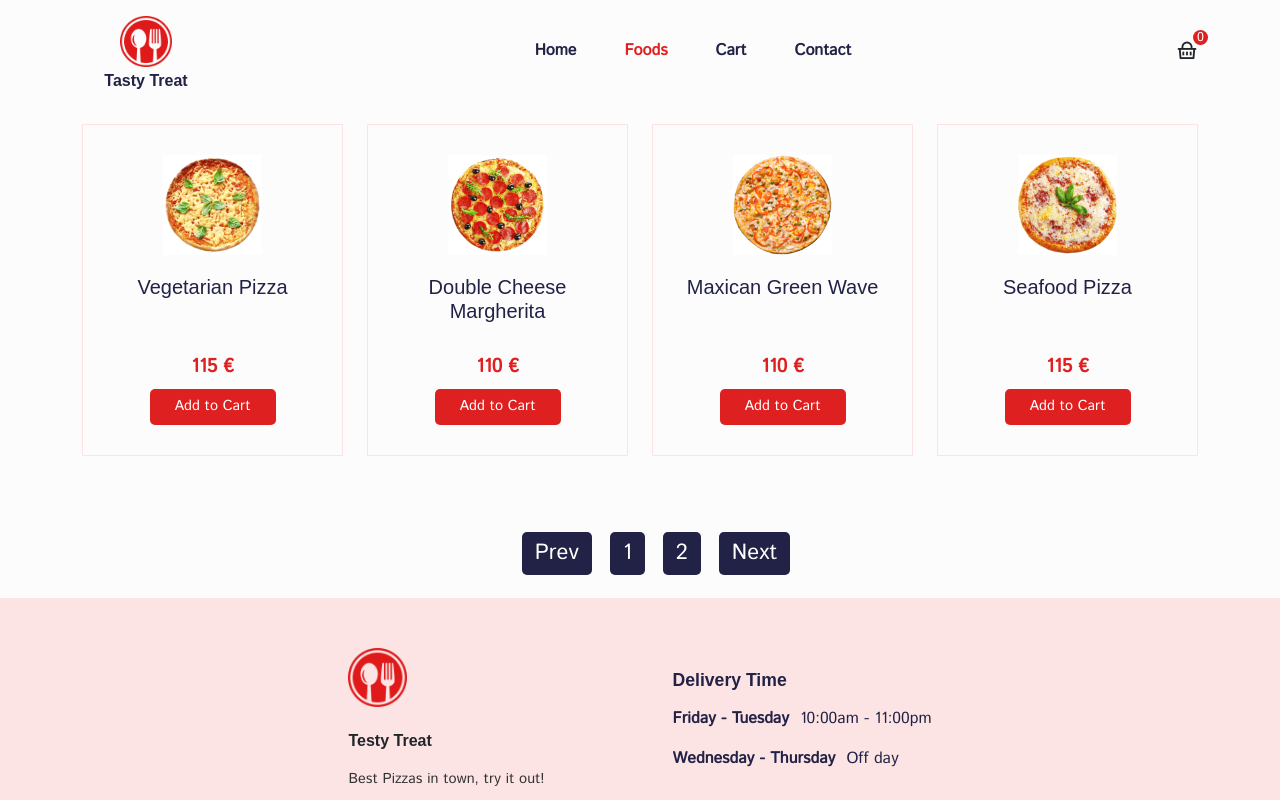
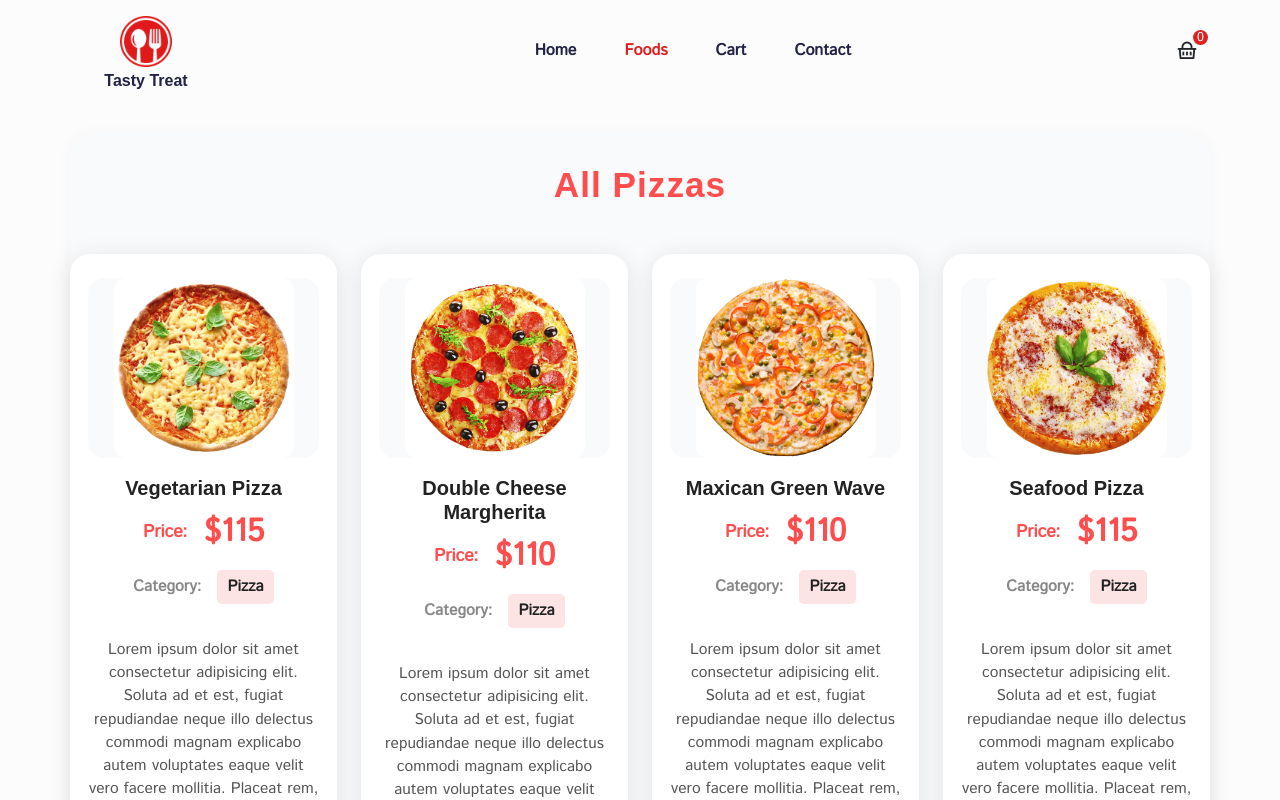
Before and after one commit to PRADEEP-VELLIRASAN/React_Food_Delivery-main, a React (Create React App) app in the folder React_Food_Delivery-main/: page /pizzas in a window 1280 px wide. Shown: the top 800 px of the page. Built offline with nearby package versions, Linux system fonts and the light colour scheme; a web font is replaced by a local one.

Commit message:
ui changes

```diff
--- a/React_Food_Delivery-main/src/pages/Cart.jsx
+++ b/React_Food_Delivery-main/src/pages/Cart.jsx
@@ -14,38 +14,45 @@ const Cart = () => {
   return (
     <Helmet title="Cart">
       <CommonSection title="Your Cart" />
-      <section>
+      <section style={{background: "#f8fafc", borderRadius: "24px", padding: "32px 0 24px 0", boxShadow: "0 2px 16px rgba(0,0,0,0.04)", marginTop: "32px"}}>
         <Container>
           <Row>
             <Col lg="12">
               {cartItems.length === 0 ? (
-                <h5 className="text-center">Your cart is empty</h5>
+                <h3 className="text-center" style={{color: "#ff4c4c", fontWeight: 700, margin: "48px 0"}}>Your cart is empty</h3>
               ) : (
                 <>
-                  <h5 className="mb-5">Summary of your order</h5>
-                  <table className="table table-borderless mb-5 align-middle">
+                  <h3 className="mb-4 text-center" style={{fontWeight:800, fontSize:"2rem", color:"#222"}}>Order Summary</h3>
+                  <div style={{overflowX: "auto", borderRadius: "16px", boxShadow: "0 2px 12px rgba(0,0,0,0.06)", background: "#fff", marginBottom: "32px"}}>
+                    <table style={{width: "100%", borderCollapse: "collapse"}}>
+                      <thead>
+                        <tr style={{background: "#f8fafc", color: "#888", fontWeight: 700}}>
+                          <th style={{padding: "16px"}}>Image</th>
+                          <th style={{padding: "16px"}}>Title</th>
+                          <th style={{padding: "16px"}}>Price</th>
+                          <th style={{padding: "16px"}}>Quantity</th>
+                          <th style={{padding: "16px"}}>Remove</th>
+                        </tr>
+                      </thead>
                       <tbody>
                         {cartItems.map((item) => (
                           <Tr item={item} key={item.id} />
                         ))}
                       </tbody>
                     </table>
+                  </div>
                 </>
               )}
-
-              <div className="mt-4">
-                <h6>
-                  Subtotal: $
-                  <span className="cart__subtotal">{totalAmount}</span>
-                </h6>
-                <p>Taxes and shipping will calculate at checkout</p>
-                <div className="cart__page-btn">
-                  <button className="addTOCart__btn me-4">
-                    <Link to="/pizzas">Continue Shopping</Link>
-                  </button>
-                  <button className="addTOCart__btn">
-                    <Link to="/checkout">Proceed to checkout</Link>
-                  </button>
+              <div style={{marginTop: "24px", background: "#fff", borderRadius: "16px", boxShadow: "0 2px 12px rgba(0,0,0,0.06)", padding: "24px 18px"}}>
+                <h4 style={{fontWeight:700, color:"#222"}}>Subtotal: <span style={{color:"#ff4c4c"}}>${totalAmount}</span></h4>
+                <p style={{color: "#888", marginBottom: "18px"}}>Taxes and shipping will calculate at checkout</p>
+                <div style={{display: "flex", gap: "18px", flexWrap: "wrap"}}>
+                  <Link to="/pizzas" style={{textDecoration: "none", flex:1}}>
+                    <button style={{background: "#fff", color: "#ff4c4c", border: "2px solid #ff4c4c", borderRadius: "32px", padding: "12px 0", fontWeight:600, fontSize:"1rem", width: "100%", boxShadow: "0 2px 8px rgba(255,76,76,0.10)", transition: "background 0.2s"}}>Continue Shopping</button>
+                  </Link>
+                  <Link to="/checkout" style={{textDecoration: "none", flex:1}}>
+                    <button style={{background: "#ff4c4c", color: "#fff", border: "none", borderRadius: "32px", padding: "12px 0", fontWeight:600, fontSize:"1rem", width: "100%", boxShadow: "0 2px 8px rgba(255,76,76,0.10)", transition: "background 0.2s"}}>Proceed to checkout</button>
+                  </Link>
                 </div>
               </div>
             </Col>
@@ -64,15 +71,17 @@ const Tr = (props) => {
     dispatch(cartActions.deleteItem(id));
   };
   return (
-    <tr>
-      <td className="text-center cart__img-box">
-        <img src={image01} alt="" />
+    <tr style={{borderBottom: "1px solid #f0f0f0"}}>
+      <td style={{textAlign: "center", padding: "12px"}}>
+        <img src={image01} alt={title} style={{width: "56px", height: "56px", objectFit: "cover", borderRadius: "12px", boxShadow: "0 2px 8px rgba(0,0,0,0.08)"}} />
       </td>
-      <td className="text-center">{title}</td>
-      <td className="text-center">${price}</td>
-      <td className="text-center">{quantity}px</td>
-      <td className="text-center cart__item-del">
-        <i className="ri-delete-bin-line" onClick={deleteItem}></i>
+      <td style={{textAlign: "center", padding: "12px", fontWeight:600}}>{title}</td>
+      <td style={{textAlign: "center", padding: "12px", color: "#ff4c4c", fontWeight:700}}>${price}</td>
+      <td style={{textAlign: "center", padding: "12px"}}>{quantity}px</td>
+      <td style={{textAlign: "center", padding: "12px"}}>
+        <button onClick={deleteItem} style={{background: "#ff4c4c", color: "#fff", border: "none", borderRadius: "8px", padding: "6px 12px", fontWeight:600, cursor: "pointer", boxShadow: "0 2px 8px rgba(255,76,76,0.10)", transition: "background 0.2s"}}>
+          <i className="ri-delete-bin-line" style={{fontSize: "1.2rem"}}></i>
+        </button>
       </td>
     </tr>
   );
--- a/React_Food_Delivery-main/src/pages/PizzaDetails.jsx
+++ b/React_Food_Delivery-main/src/pages/PizzaDetails.jsx
@@ -91,75 +91,59 @@ const PizzaDetails = () => {
 
       <CommonSection title={title} />
 
-      <section>
+      <section style={{background: "#f8fafc", borderRadius: "24px", padding: "32px 0 24px 0", boxShadow: "0 2px 16px rgba(0,0,0,0.04)", marginTop: "32px"}}>
         <Container>
           <Row>
             <Col lg="2" md="2">
-              <div className="product__images">
-                <div
-                  className="img__item mb-3"
-                  onClick={() => setPreviewImg(product.image01)}
-                >
-                  <img src={product.image01} alt="" className="w-50" />
+              <div style={{display: "flex", flexDirection: "column", gap: "12px"}}>
+                {[product.image01, product.image02, product.image03].map((img, idx) => (
+                  img ? (
+                    <div key={idx} style={{cursor: "pointer", borderRadius: "12px", overflow: "hidden", boxShadow: previewImg === img ? "0 2px 12px #ff4c4c55" : "0 1px 4px #ccc"}} onClick={() => setPreviewImg(img)}>
+                      <img src={img} alt={title + "-" + (idx+1)} style={{width: "100%", height: "64px", objectFit: "cover"}} />
                     </div>
-                <div
-                  className="img__item mb-3"
-                  onClick={() => setPreviewImg(product.image02)}
-                >
-                  <img src={product.image02} alt="" className="w-50" />
-                </div>
-
-                <div
-                  className="img__item"
-                  onClick={() => setPreviewImg(product.image03)}
-                >
-                  <img src={product.image03} alt="" className="w-50" />
-                </div>
+                  ) : null
+                ))}
               </div>
             </Col>
 
             <Col lg="4" md="4">
-              <div className="product__main-img">
-                <img src={previewImg} alt="" className="w-100" />
+              <div style={{background: "#fff", borderRadius: "18px", boxShadow: "0 4px 24px rgba(0,0,0,0.10)", padding: "18px", display: "flex", justifyContent: "center", alignItems: "center"}}>
+                <img src={previewImg} alt={title} style={{width: "100%", maxHeight: "260px", objectFit: "contain", borderRadius: "12px"}} />
               </div>
             </Col>
 
             <Col lg="6" md="6">
-              <div className="single__product-content">
-                <h2 className="product__title mb-3">{title}</h2>
-                <p className="product__price">
-                  {" "}
-                  Price: <span>${price}</span>
-                </p>
-                <p className="category mb-5">
-                  Category: <span>{category}</span>
-                </p>
-
-                <button onClick={addItem} className="addTOCART__btn">
+              <div style={{background: "#fff", borderRadius: "18px", boxShadow: "0 4px 24px rgba(0,0,0,0.10)", padding: "24px 18px", minHeight: "260px", display: "flex", flexDirection: "column", justifyContent: "center"}}>
+                <h2 style={{fontWeight:800, fontSize:"2rem", color:"#222", marginBottom: "18px"}}>{title}</h2>
+                <p style={{fontWeight:700, color:"#ff4c4c", fontSize:"1.15rem", marginBottom: "8px"}}>Price: <span style={{fontWeight:700}}>${price}</span></p>
+                <p style={{color:"#888", fontSize:"1rem", marginBottom: "18px"}}>Category: <span style={{color:"#222"}}>{category}</span></p>
+                <button onClick={addItem} style={{background: "#ff4c4c", color: "#fff", border: "none", borderRadius: "32px", padding: "14px 0", fontWeight:600, fontSize:"1.1rem", width: "100%", boxShadow: "0 2px 8px rgba(255,76,76,0.10)", marginBottom: "12px", transition: "background 0.2s"}}>
                   {cartProducts.find(item => item.id === id) ? 'Update Cart' : 'Add to Cart'}
                 </button>
-              </div>
-            </Col>
-
-            <Col lg='12'>
-              <div className="extraIngredientsGrid">
+                <div style={{marginTop: "12px"}}>
+                  <h5 style={{fontWeight:700, color:"#222", marginBottom: "8px"}}>Extra Ingredients</h5>
+                  <div style={{display: "flex", flexWrap: "wrap", gap: "10px"}}>
                     {(Object.values(ExtraIngredients)).map((ingredient) => {
                       return (
                         <ExtraIngredient isChecked={extraIngredients.includes(ingredient)}  key={ingredient} onSelect={ingredient => updateExtraIngredients(ingredient)} ingredient={ingredient}></ExtraIngredient>
                       )
                     })}
                   </div>
+                </div>
+              </div>
             </Col>
 
-            <Col lg="12">
-              <h6 className="description">Description</h6>
-              <div className="description__content">
+            <Col lg="12" style={{marginTop: "32px"}}>
+              <div style={{background: "#fff", borderRadius: "18px", boxShadow: "0 2px 12px rgba(0,0,0,0.06)", padding: "24px 18px"}}>
+                <h5 style={{fontWeight:700, color:"#222", marginBottom: "8px"}}>Description</h5>
+                <div style={{fontSize:"1.05rem", color:"#555"}}>
                   <p>{desc}</p>
+                </div>
               </div>
             </Col>
 
             <Col lg="12" className="mb-5 mt-4">
-              <h2 className="related__Product-title">You might also like</h2>
+              <h2 style={{fontWeight:800, fontSize:"1.5rem", color:"#ff4c4c", marginBottom: "18px"}}>You might also like</h2>
             </Col>
 
             {relatedProduct.map((item) => (
--- a/React_Food_Delivery-main/src/pages/Pizzas.jsx
+++ b/React_Food_Delivery-main/src/pages/Pizzas.jsx
@@ -28,30 +28,64 @@ const Pizzas = () => {
 
   return (
     <Helmet title="All Pizzas">
-      <Container>
+      <Container style={{background: "#f8fafc", borderRadius: "24px", padding: "32px 0 24px 0", boxShadow: "0 2px 16px rgba(0,0,0,0.04)", marginTop: "32px"}}>
+        <h2 className="mb-4 text-center" style={{fontWeight:800, fontSize:"2.2rem", color:"#ff4c4c", letterSpacing:"1px", marginBottom:"32px"}}>All Pizzas</h2>
         <Row>
           {displayPage.map((item) => (
             <Col
               lg="3"
               md="4"
               sm="6"
-              xs="6"
+              xs="12"
               key={item.id}
-              className="mb-4 mt-4"
+              className="mb-4 mt-4 d-flex align-items-stretch"
             >
-              <ProductCard item={item} />
+              <div className="modern-pizza-card" style={{
+                boxShadow: "0 4px 24px rgba(0,0,0,0.10)",
+                borderRadius: "20px",
+                padding: "24px 18px 18px 18px",
+                background: "#fff",
+                width: "100%",
+                display: "flex",
+                flexDirection: "column",
+                alignItems: "center",
+                justifyContent: "space-between",
+                minHeight: "420px",
+                transition: "box-shadow 0.2s, transform 0.2s"
+              }}
+              onMouseOver={e => {e.currentTarget.style.boxShadow = '0 8px 32px rgba(255,76,76,0.18)'; e.currentTarget.style.transform = 'translateY(-4px) scale(1.03)';}}
+              onMouseOut={e => {e.currentTarget.style.boxShadow = '0 4px 24px rgba(0,0,0,0.10)'; e.currentTarget.style.transform = 'none';}}
+              >
+                <div style={{width: "100%", display: "flex", justifyContent: "center", alignItems: "center", height: "180px", overflow: "hidden", marginBottom: "18px", borderRadius: "16px", background: "#f8fafc"}}>
+                  <img src={item.image01} alt={item.title} style={{maxWidth: "100%", maxHeight: "100%", objectFit: "contain", borderRadius: "12px"}} />
+                </div>
+                <h4 className="product__title mb-2 text-center" style={{fontWeight:700, fontSize:"1.25rem", color:"#222"}}>{item.title}</h4>
+                <p className="product__price mb-1 text-center" style={{fontWeight:600, color:"#ff4c4c", fontSize:"1.1rem"}}>Price: <span style={{fontWeight:700}}>${item.price}</span></p>
+                <p className="category mb-1 text-center" style={{color:"#888", fontSize:"0.98rem"}}>Category: <span style={{color:"#222"}}>{item.category}</span></p>
+                <p className="description__content mb-2 text-center" style={{fontSize:"0.97rem", color:"#555", minHeight:"48px"}}>{item.desc}</p>
+                <a href={`/pizzas/${item.id}`} className="order__btn" style={{marginTop:"auto", width:"100%", textAlign:"center", background: "#ff4c4c", color: "#fff", borderRadius: "32px", padding: "10px 0", fontWeight:600, fontSize:"1rem", boxShadow: "0 2px 8px rgba(255,76,76,0.10)", border: "none", textDecoration: "none", transition: "background 0.2s"}}>View Details</a>
+              </div>
             </Col>
           ))}
+        </Row>
         <div className="d-flex justify-content-center mt-4 mb-4">
           <ReactPaginate
             pageCount={pageCount}
             onPageChange={changePage}
-              previousLabel={"Prev"}
-              nextLabel={"Next"}
+            previousLabel={<span style={{color:'#ff4c4c',fontWeight:600}}>Prev</span>}
+            nextLabel={<span style={{color:'#ff4c4c',fontWeight:600}}>Next</span>}
             containerClassName="paginationBttns"
+            activeClassName="active"
+            pageClassName="page-item"
+            pageLinkClassName="page-link"
+            previousClassName="page-item"
+            previousLinkClassName="page-link"
+            nextClassName="page-item"
+            nextLinkClassName="page-link"
+            breakClassName="page-item"
+            breakLinkClassName="page-link"
           />
         </div>
-        </Row>
       </Container>
     </Helmet>
   );
```
Also changed, not shown: React_Food_Delivery-main/src/pages/Checkout.jsx (+17 -7 lines). Lines whose indentation alone changed are shown as unchanged.
